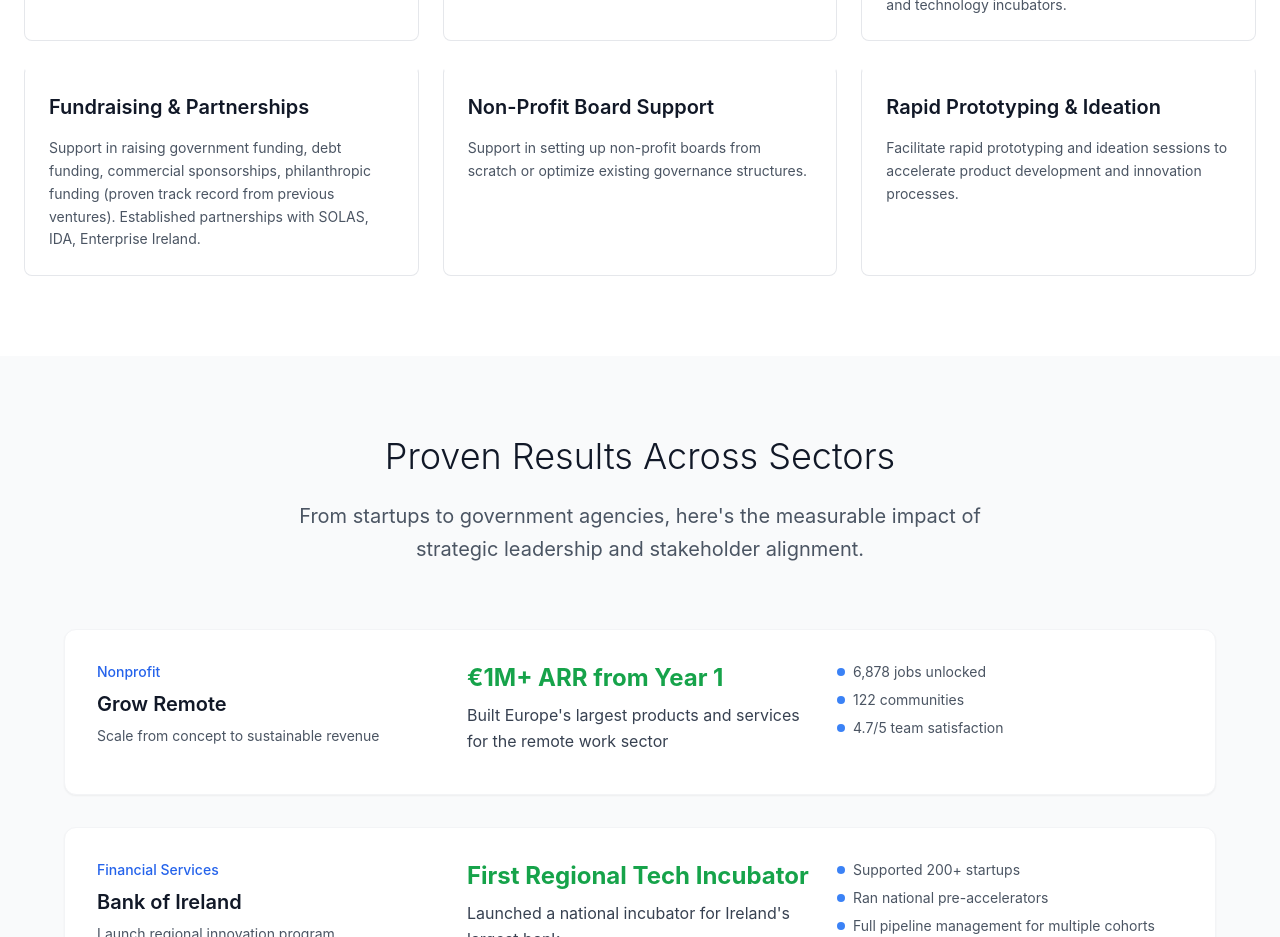
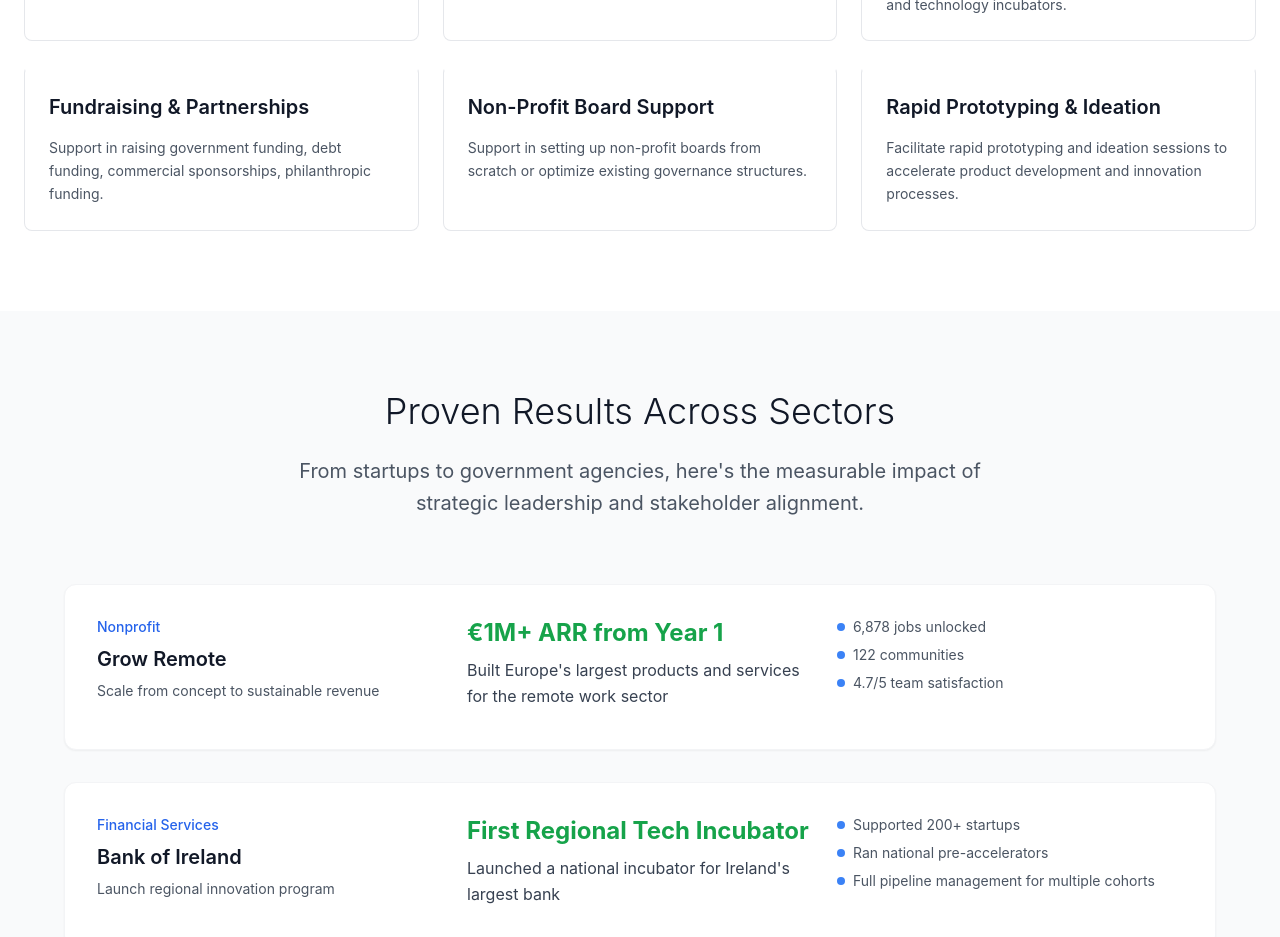
Before and after one commit to TracyKeogh/tracyspremt, a React (Vite) app: page / in a window 1280 px wide. Shown: the part 1160-2097 px from the top of the page. Built offline with nearby package versions, Linux system fonts and the light colour scheme.

Commit message:
Remove proven track record and partnerships text from Fundraising description

```diff
--- a/src/components/Projects.tsx
+++ b/src/components/Projects.tsx
@@ -39,7 +39,7 @@ const Projects: React.FC = () => {
     {
       id: 'fundraising-partnerships',
       title: 'Fundraising & Partnerships',
-      description: 'Support in raising government funding, debt funding, commercial sponsorships, philanthropic funding (proven track record from previous ventures). Established partnerships with SOLAS, IDA, Enterprise Ireland.',
+      description: 'Support in raising government funding, debt funding, commercial sponsorships, philanthropic funding.',
       icon: <DollarSign className="w-6 h-6" />,
       color: 'hover:border-t-green-500'
     },
```
